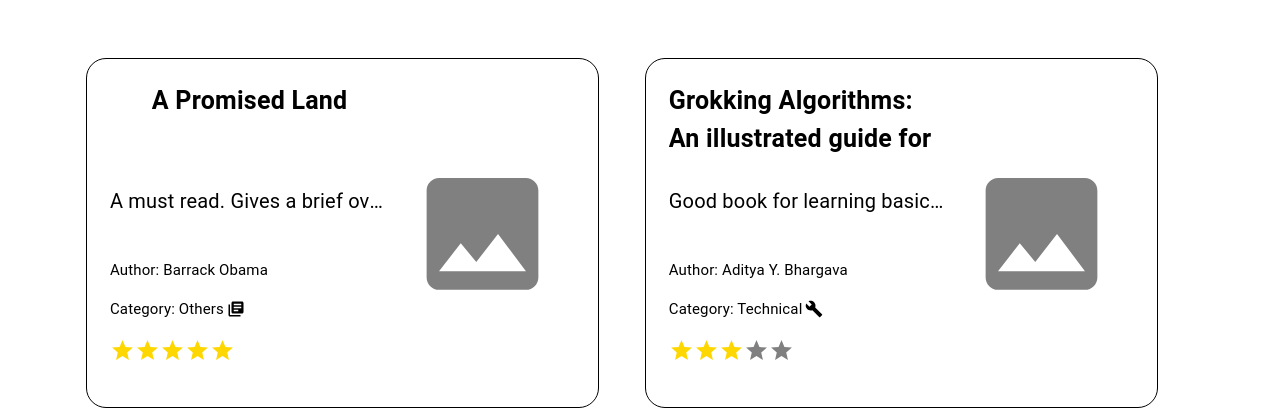
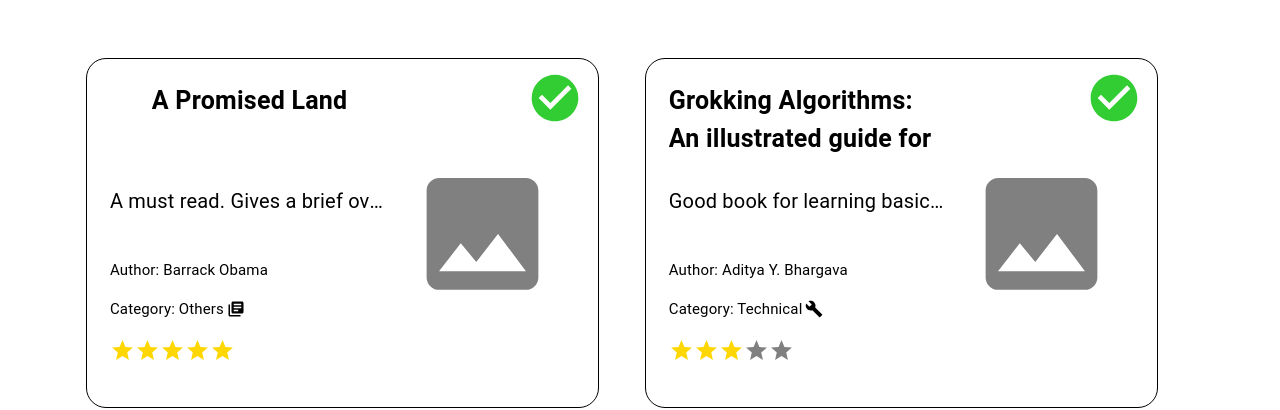
Before and after one commit to wenkai-liau/wen-kai, a React (Create React App) app: page /wenkai-liau/books in a window 1280 px wide. Shown: the part 417-827 px from the top of the page. Built offline with nearby package versions, Linux system fonts and the light colour scheme.

Commit message:
added read status

```diff
--- a/src/books/books.json
+++ b/src/books/books.json
@@ -111,8 +111,8 @@
         {
             "title": "The Mythical Man-month",
             "author": "Brooks, Jr. Frederick P.",
-            "rating": 4,
-            "difficulty": 3,
+            "rating": 0,
+            "difficulty": 0,
             "comments": "",
             "category": "Others"
         }
--- a/src/components/bookCard.js
+++ b/src/components/bookCard.js
@@ -1,10 +1,19 @@
-import { Grid,  makeStyles, Tooltip, Typography  } from '@material-ui/core';
-import { Build, History, LibraryBooks, Star, Image } from '@material-ui/icons';
+import { Grid,  ListItemIcon,  makeStyles, Tooltip, Typography  } from '@material-ui/core';
+import { Build, History, LibraryBooks, Star, Image, Done, Close, MoreHoriz, CheckCircle, Cancel } from '@material-ui/icons';
 import React from 'react';
 import _ from 'lodash'
 
 const useStyles = makeStyles(theme => ({
+    readStatusIcon: {
+        [theme.breakpoints.down('xs')]: {
+            fontSize: '1.5em'
+        },
+        [theme.breakpoints.up('sm')]: {
+            fontSize: '3.5em'
+        },
+    },
     root: {
+        position: 'relative',
         '&:hover': {
             backgroundColor: '#D3D3D3',
           },
@@ -100,13 +109,11 @@
     },
     color: '#808080',
   },
-  bottomContainer: {
-
-  }
 }));
 
 const BookCard = (props) => {
   const classes = useStyles();
+  const status = props.status
   const {title, author, rating, difficulty, comments, category} = props.bookData
 
   const renderCategoryIcon = (category) => {
@@ -131,9 +138,30 @@
       )
   }
 
+  const renderStatusIcon = (status) => {
+    switch (status) {
+        case 'read':
+            return <CheckCircle className={classes.readStatusIcon} style={{color: '#32CD32'}}/>
+        case 'reading':
+            return <MoreHoriz className={classes.readStatusIcon} style={{color: '#FFBF00'}}/>
+        case 'toRead':
+            return <Cancel className={classes.readStatusIcon} style={{color: '#ff0000'}}/>
+        default:
+            return <ListItemIcon/>
+    }
+  }
+
+  const renderStatusContainer = (status) => {
+      return (
+        <Grid style={{position: 'absolute', right: '3%', top: '3%'}}>
+            {renderStatusIcon(status)}
+        </Grid>
+      )
+  }
+
   return (
     <Grid container className={classes.root}>
-
+        {renderStatusContainer(status)}
         <Grid container className={classes.contentContainer}>
             <Typography item  className={classes.titleStyle}>
                 {title}
--- a/src/components/books.js
+++ b/src/components/books.js
@@ -66,7 +66,9 @@
         </Grid>
 
         <Grid item container className={classes.contentContainer}>
-            {read.map(book => book !== undefined && <BookCard bookData={book}/>)}
+            {read.map(book => book !== undefined && <BookCard status="read" bookData={book}/>)}
+            {reading.map(book => book !== undefined && <BookCard status="reading" bookData={book}/>)}
+            {toRead.map(book => book !== undefined && <BookCard status="toRead" bookData={book}/>)}
         </Grid>
     </div>
   );
```
